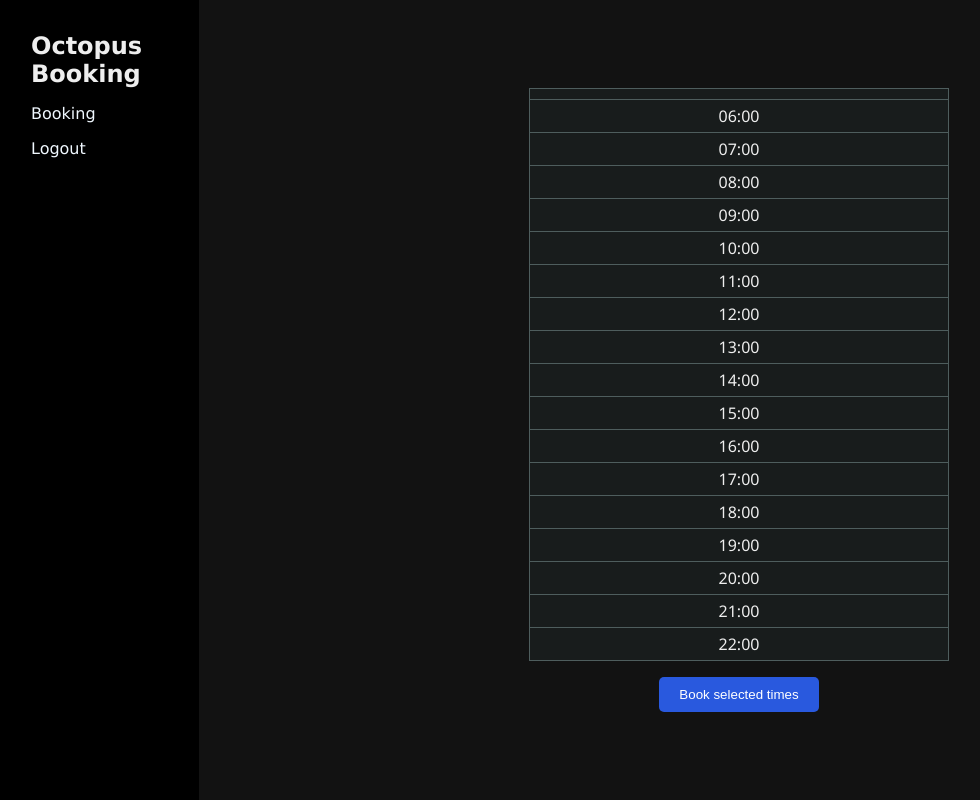
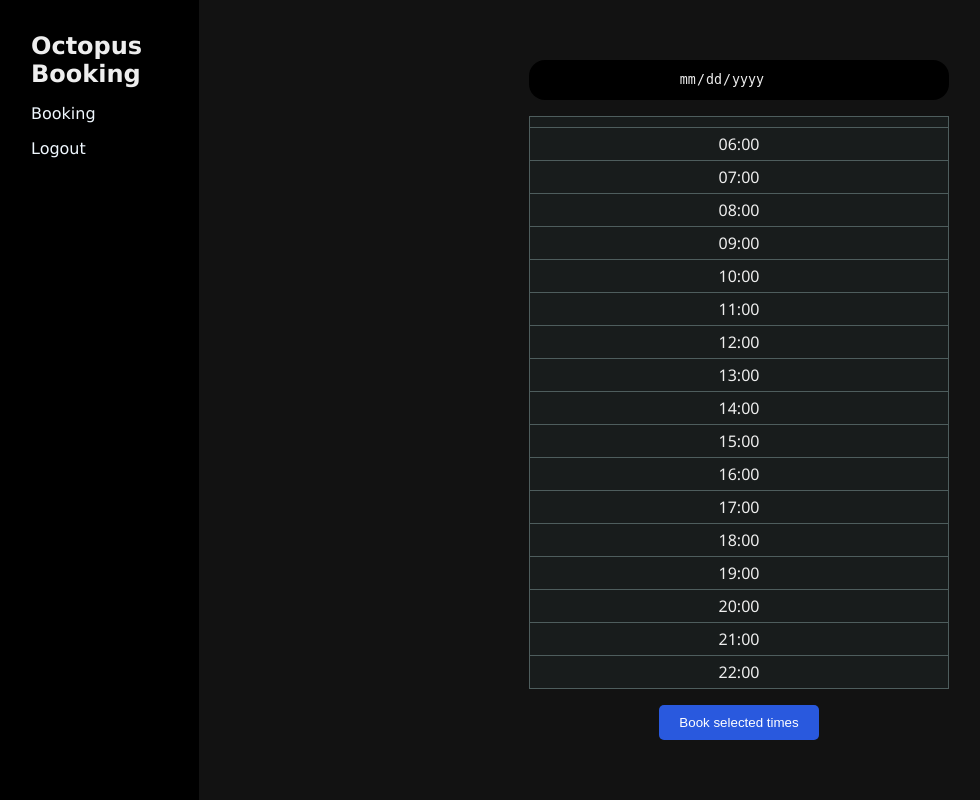
Before and after one commit to davlin0222/octopus-booking, a PHP site: page /pages/booking.php in a window 1280 px wide. Shown: the whole page, without its empty margins (1-981 px from the left). Run offline with PHP 8.4, Linux system fonts and the light colour scheme; the visitor is signed in with stand-in values (Sample User, id 1); data that the repository does not hold is empty; style sheets or scripts are compiled from the project's sources.

Commit message:
Style date selector

```diff
--- /dev/null
+++ b/assets/css/dist/date-selector.css
@@ -0,0 +1,17 @@
+.date-selector {
+  background: #000;
+  width: 100%;
+  height: 40px;
+  display: flex;
+  justify-content: center;
+  align-items: center;
+  border-radius: 1rem;
+  margin-bottom: 1rem;
+}
+.date-selector__input {
+  height: -moz-min-content;
+  height: min-content;
+  background: #000;
+  color: #eee;
+  border: none;
+}/*# sourceMappingURL=date-selector.css.map */
--- /dev/null
+++ b/components/date-selector/date-selector.php
@@ -0,0 +1,3 @@
+<div class="date-selector">
+    <input class="date-selector__input" type="date" name="" id="date">
+</div>
--- /dev/null
+++ b/components/date-selector/date-selector.scss
@@ -0,0 +1,17 @@
+.date-selector {
+    background: #000;
+    width: 100%;
+    height: 40px;
+    display: flex;
+    justify-content: center;
+    align-items: center;
+    border-radius: 1rem;
+    margin-bottom: 1rem;
+
+    &__input {
+        height: min-content;
+        background: #000;
+        color: #eee;
+        border: none;
+    }
+}
--- a/pages/booking.php
+++ b/pages/booking.php
@@ -18,6 +18,7 @@ Authorize::isLoggedIn(function () {
     <link rel="stylesheet" href="../assets/css/dist/booking-chart.css">
     <link rel="stylesheet" href="../assets/css/dist/booking-form.css">
     <link rel="stylesheet" href="../assets/css/dist/menu.css">
+    <link rel="stylesheet" href="../assets/css/dist/date-selector.css">
     <script src="../components/booking-chart/booking-chart.js" defer type="module"></script>
     <script src="../components/booking-form/booking-form.js" defer type="module"></script>
     <script src="../components/menu/menu.js" defer type="module"></script>
@@ -29,6 +30,7 @@ Authorize::isLoggedIn(function () {
         <?php include("../components/menu/menu.php") ?>
 
         <main class="page__main">
+            <?php include("../components/date-selector/date-selector.php") ?>
             <?php include("../components/booking-chart/booking-chart.php") ?>
             <?php include("../components/booking-form/booking-form.php") ?>
         </main>
```
Also changed, not shown: 1 other file.
